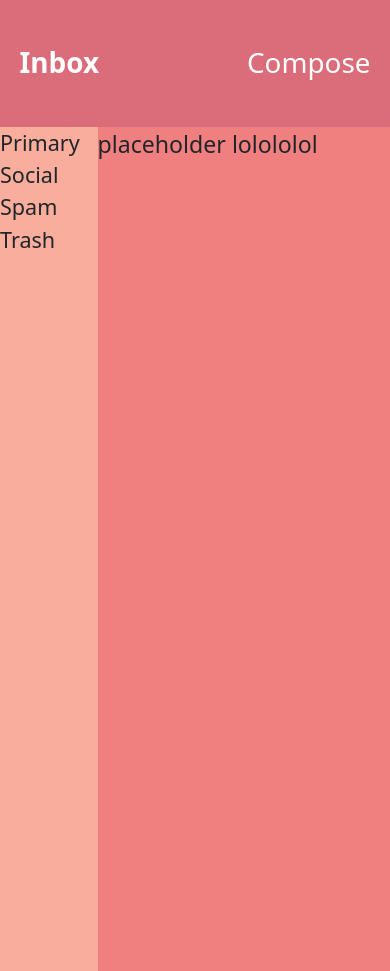
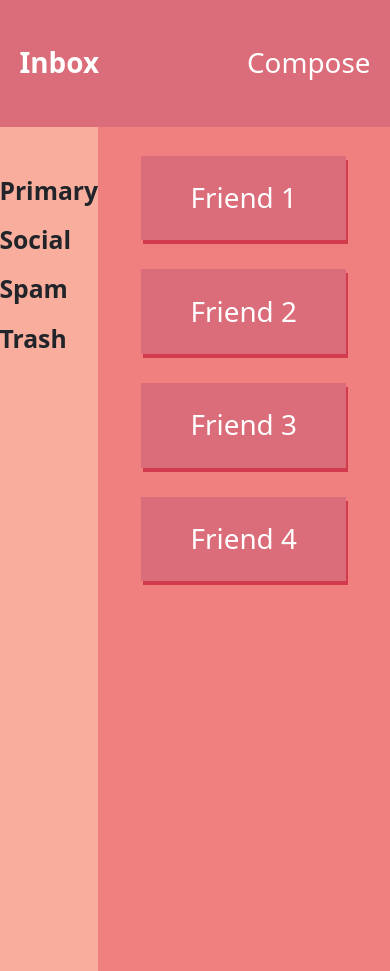
Before and after one commit to HydratedMunkey/bootstrap-email-christopher, a plain HTML site: page index.html in a window 390 px wide. Drawn offline with nearby package versions, Linux system fonts and the light colour scheme.

Commit message:
mobile design finished

```diff
--- a/index.html
+++ b/index.html
@@ -13,8 +13,21 @@
             <column class = "col top-bar fs-1"> <span class = "fw-bold"> Inbox </span> <span> Compose </span> </column>
         </row>
         <row class = "h-100 d-flex">
-            <column class = "col-3 left-bar fs-4"> Primary Social Spam Trash</column>
-            <column class = "col-9 right-bar fs-3"> placeholder lolololol </column>
+            <column class = "col-3 left-bar fs-2 fw-semibold lh-lg"> Primary<br>Social<br>Spam<br>Trash</column>
+            <column class = "col-9 right-bar fs-1">
+                <div class = "email-box">
+                    Friend 1
+                </div>
+                <div class = "email-box">
+                    Friend 2
+                </div>
+                <div class = "email-box">
+                    Friend 3
+                </div>
+                <div class = "email-box">
+                    Friend 4
+                </div>
+            </column>
         </row>
     </container>
     <script src="https://cdn.jsdelivr.net/npm/bootstrap@5.3.3/dist/js/bootstrap.bundle.min.js" integrity="sha384-YvpcrYf0tY3lHB60NNkmXc5s9fDVZLESaAA55NDzOxhy9GkcIdslK1eN7N6jIeHz" crossorigin="anonymous"></script>
--- a/styles.css
+++ b/styles.css
@@ -20,12 +20,28 @@ html, body {
 
 .left-bar {
     display: flex;
-    text-wrap: wrap;
     background-color: #F8AD9D;
     justify-content: center;
     align-items: flex-start;
+    padding-top: 10%;
 }
 
 .right-bar {
     background-color: #F08080;
+    display: flex;
+    flex-direction: column;
+    justify-content: start;
+    align-items: center;
 }
+
+.email-box {
+    background-color: #DB6C79;
+    height: 10%;
+    margin-top: 10%;
+    width: 70%;
+    color: white;
+    display: flex;
+    justify-content: center;
+    align-items: center;
+    box-shadow: 2px 4px #d13b4d;
+}
```
